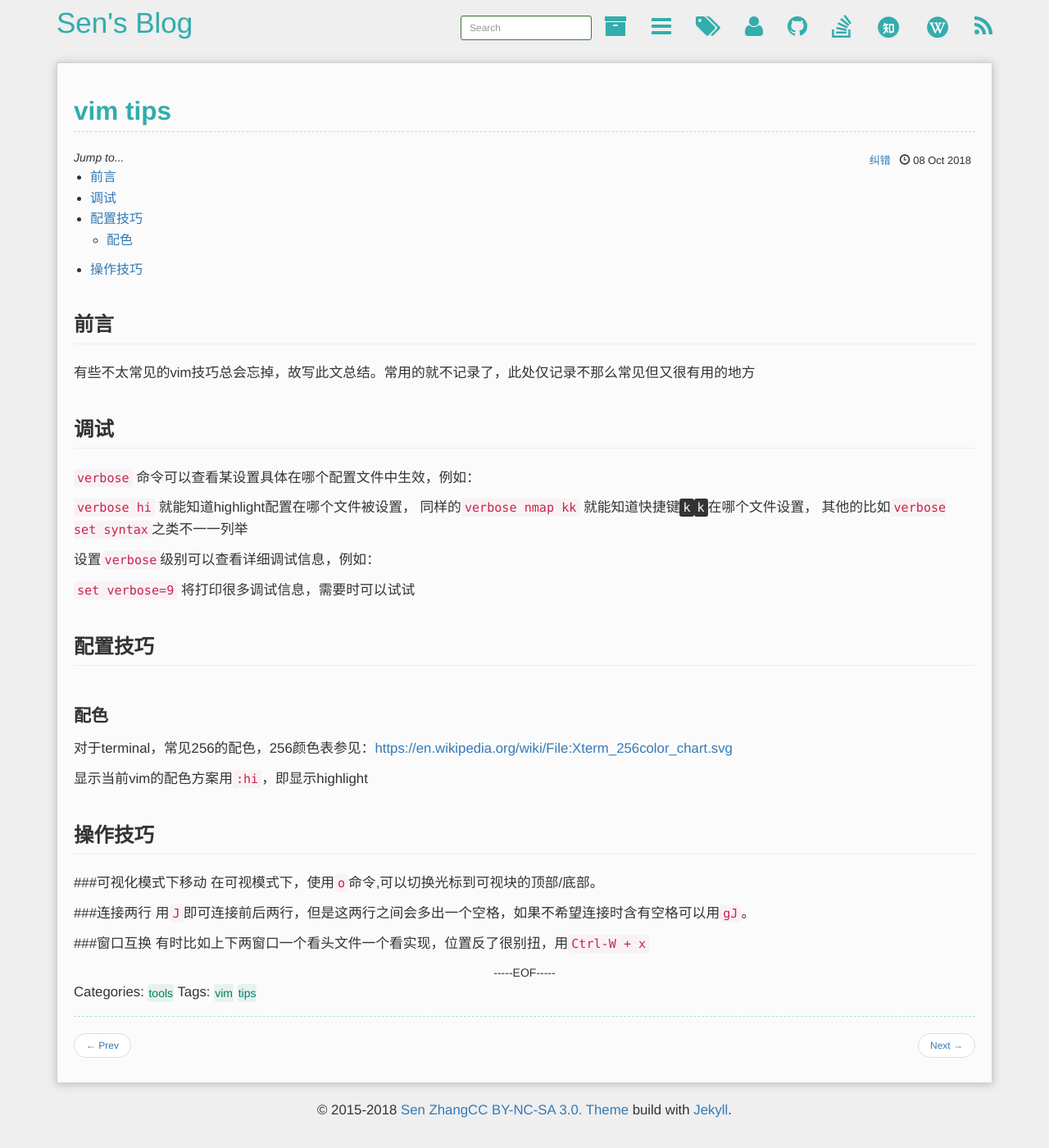
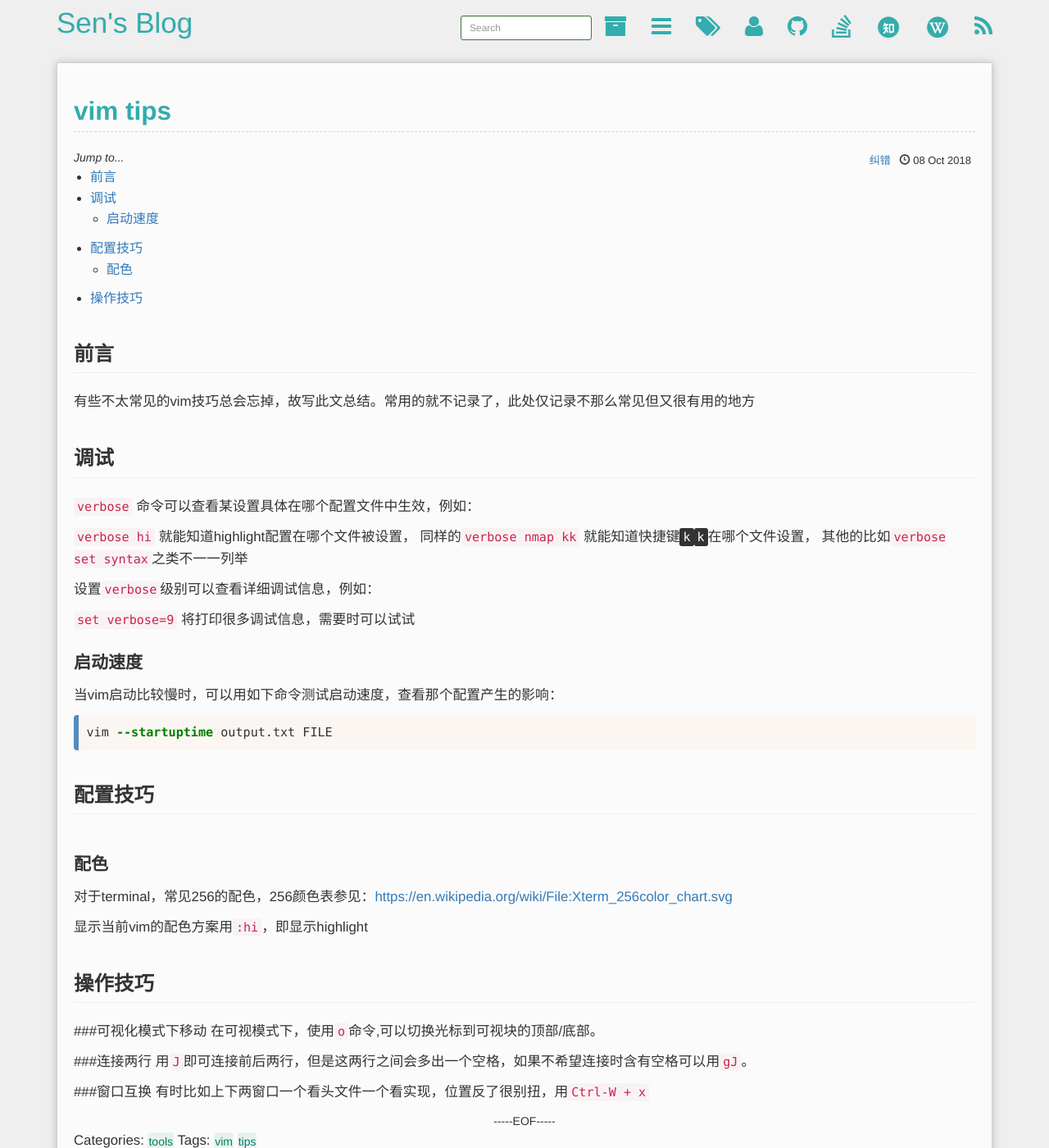
Before and after one commit to SenZhangAI/senzhangai.github.com, a Jekyll site: the page built from _posts/2018-10-08-vim-tips.md, in a window 1280 px wide and 1400 px high. Shown: the whole window at 82% size. Built offline with Jekyll 4.4.1, drawn with Linux system fonts in a browser that asks for light colours; comment, search, counter and statistics services are not loaded.

Commit message:
add tips for vim

````diff
--- a/_posts/2018-10-08-vim-tips.md
+++ b/_posts/2018-10-08-vim-tips.md
@@ -18,10 +18,17 @@ tags: [vim, tips]
 同样的`verbose nmap kk` 就能知道快捷键<kbd>k</kbd><kbd>k</kbd>在哪个文件设置，
 其他的比如`verbose set syntax`之类不一一列举
 
-
 设置`verbose`级别可以查看详细调试信息，例如：
 
 `set verbose=9` 将打印很多调试信息，需要时可以试试
+
+### 启动速度
+
+当vim启动比较慢时，可以用如下命令测试启动速度，查看那个配置产生的影响：
+
+```sh
+vim --startuptime output.txt FILE
+```
 
 ## 配置技巧
 
````
